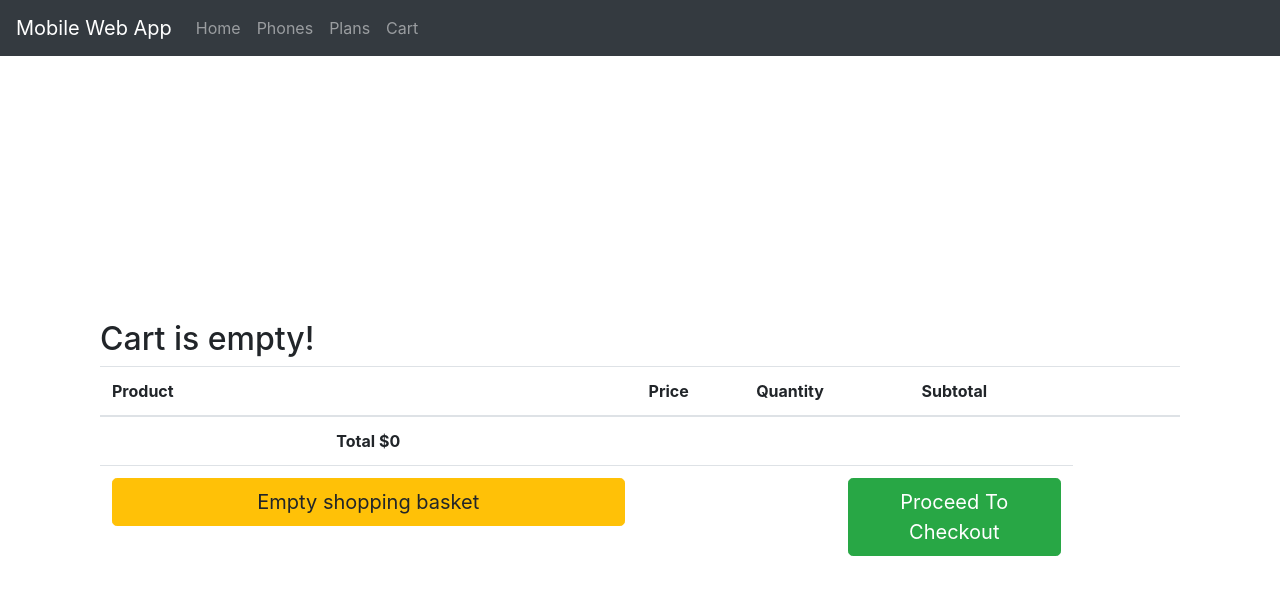
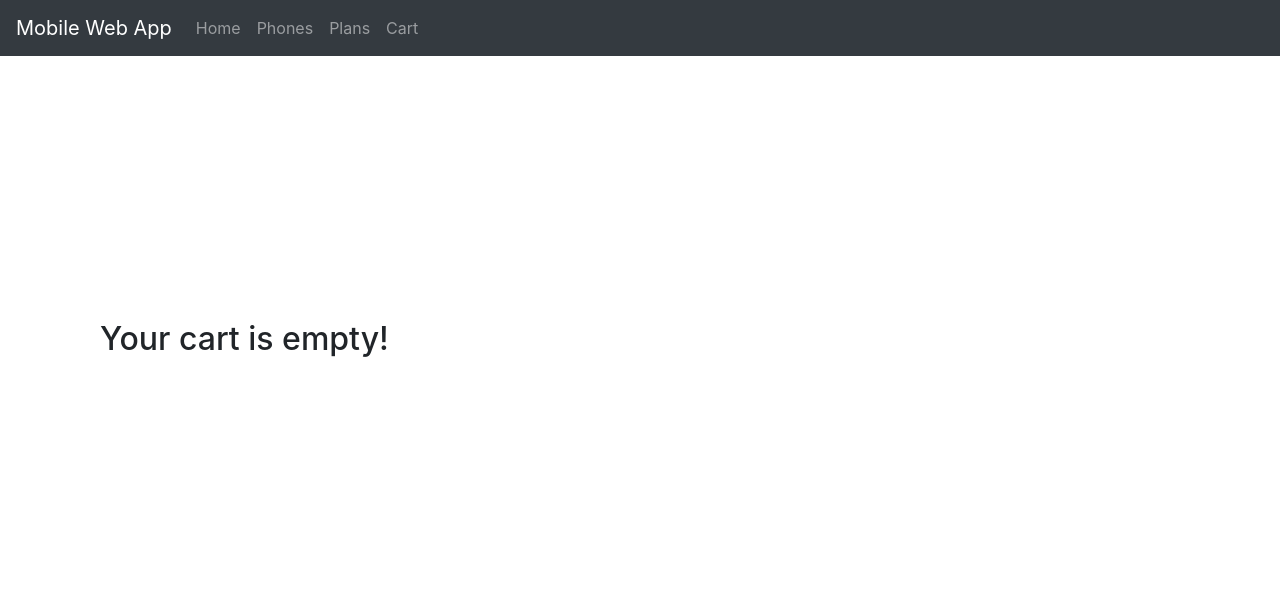
Before and after one commit to jtrob704/CELL-RWD, an Angular app in the folder Iteration 3/: page /cart in a window 1280 px wide. Shown: the top 594 px of the page. Built offline with nearby package versions, Linux system fonts and the light colour scheme.

Commit message:
Refactored buttons in cart component HTML. Working subtotal code in cart component HTML.

```diff
--- a/Iteration 3/src/app/cart/cart.component.html
+++ b/Iteration 3/src/app/cart/cart.component.html
@@ -1,6 +1,6 @@
 <div class="container">
-    <h2 *ngIf="phones.length == 0;">Cart is empty!</h2>
-    <table id="cart" class="table table-hover table-condensed">
+    <h2 *ngIf="phones.length == 0;">Your cart is empty!</h2>
+    <table id="cart" class="table table-hover table-condensed" *ngIf="phones.length >= 1;">
         <thead>
             <tr>
                 <th style="width:50%">Product</th>
@@ -23,9 +23,10 @@
                 </td>
                 <td data-th="Price">${{phone.price}}</td>
                 <td data-th="Quantity">
-                    <input type="number" class="form-control text-center" id="quantity" [(ngModel)]="phone.quantity" min="1" max="99">
+                    <input type="number" class="form-control text-center" id="quantity" [(ngModel)]="phone.quantity"
+                        min="1" max="99">
                 </td>
-                <td data-th="Subtotal" class="text-center">${{phone.price}}</td>
+                <td data-th="Subtotal" class="text-center">${{phone.price * phone.quantity}}</td>
                 <td class="actions" data-th="">
                     <button class="btn btn-danger btn-sm" (click)="removeFromCart(phone)"><i class="far fa-trash-alt"></i></button>
                 </td>
@@ -36,11 +37,10 @@
         </tr>
         <tfoot>
             <tr>
-                <td> <button class="btn btn-warning btn-lg btn-block" (click)="empty();" type="button">Empty shopping
-                        basket</button></td>
+                <td> <button class="btn btn-danger" (click)="empty();" type="button">Empty shopping
+                        cart</button></td>
                 <td colspan="2" class="hidden-xs"></td>
-                <td><button type="button" class="btn btn-success btn-lg btn-block">Proceed To Checkout</button></td>
+                <td><button type="button" class="btn btn-success">Proceed To Checkout</button></td>
             </tr>
         </tfoot>
     </table>
-</div>
```
